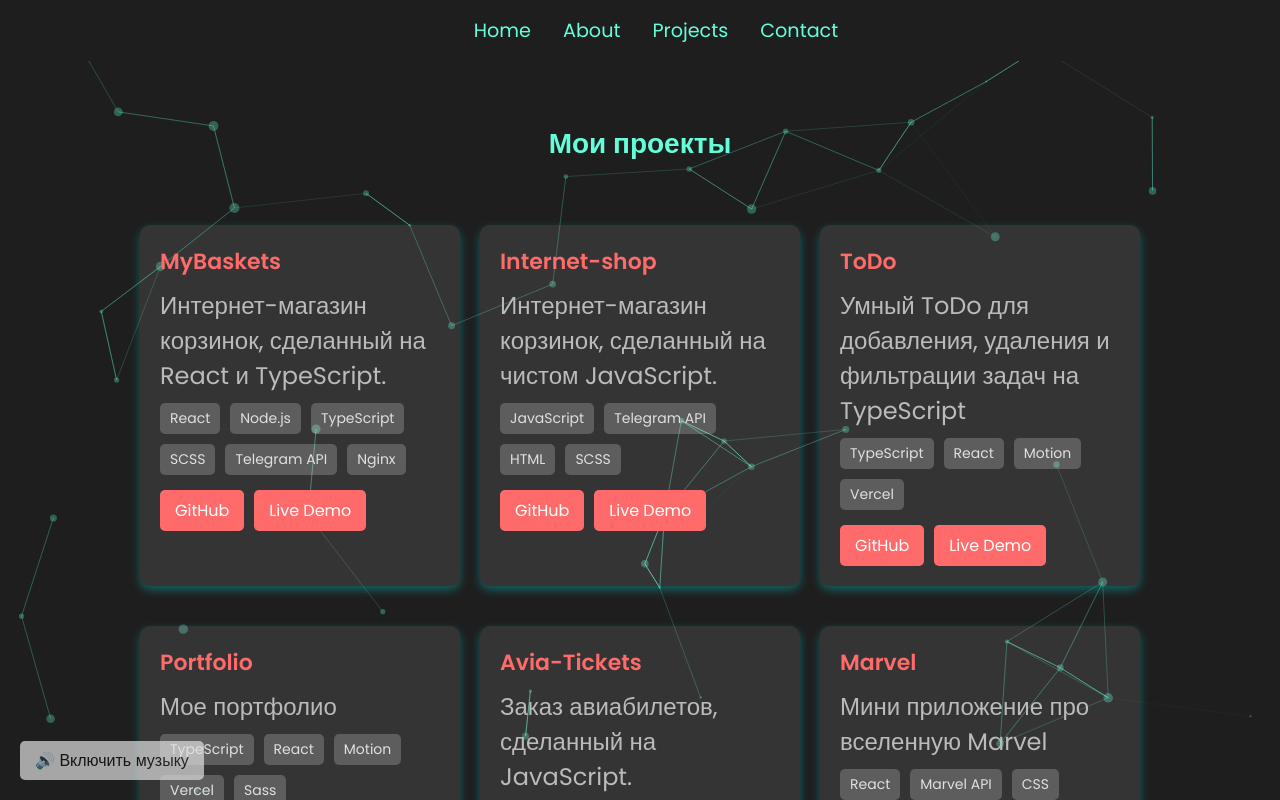
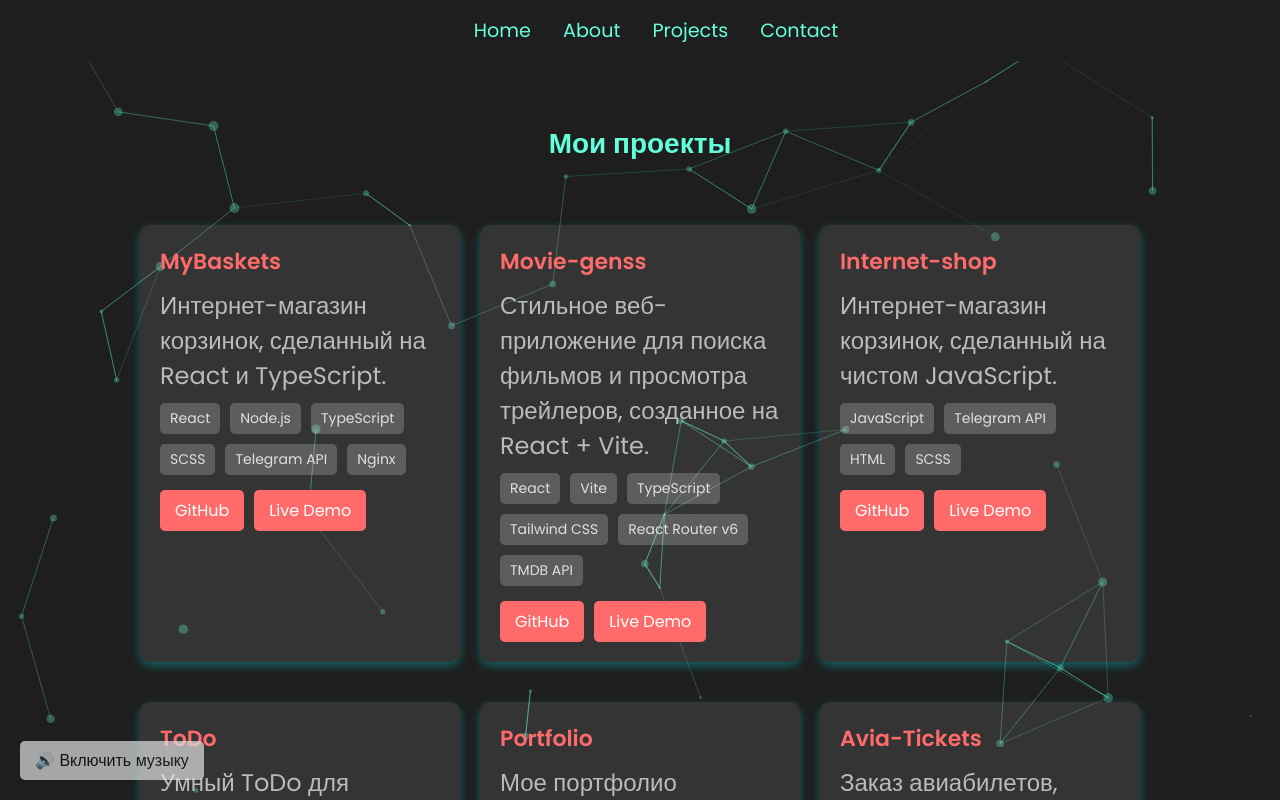
Before and after one commit to genssi/my-portfolio, a React (Create React App) app: page /projects in a window 1280 px wide. Shown: the top 800 px of the page. Built offline with nearby package versions, Linux system fonts and the light colour scheme.

Commit message:
new project

```diff
--- a/src/components/pages/Projects.tsx
+++ b/src/components/pages/Projects.tsx
@@ -11,12 +11,19 @@ interface IProject {
 }
 
 const projects: IProject[] = [
-    {
+      {
         title: "MyBaskets",
         description: "Интернет-магазин корзинок, сделанный на React и TypeScript.",
         technologies: ["React", "Node.js", "TypeScript", "SCSS", "Telegram API", "Nginx"],
         github: "https://github.com/genssi/Soul-House.git",
         demo: "https://www.mybaskets.store/",
+      },
+      {
+        title: "Movie-genss",
+        description: "Стильное веб-приложение для поиска фильмов и просмотра трейлеров, созданное на React + Vite.",
+        technologies: ["React", "Vite", "TypeScript", "Tailwind CSS", "React Router v6", "TMDB API"],
+        github: "https://github.com/genssi/movie-genss",
+        demo: "https://movie-genss.vercel.app/",
       },
       {
         title: "Internet-shop",
```
